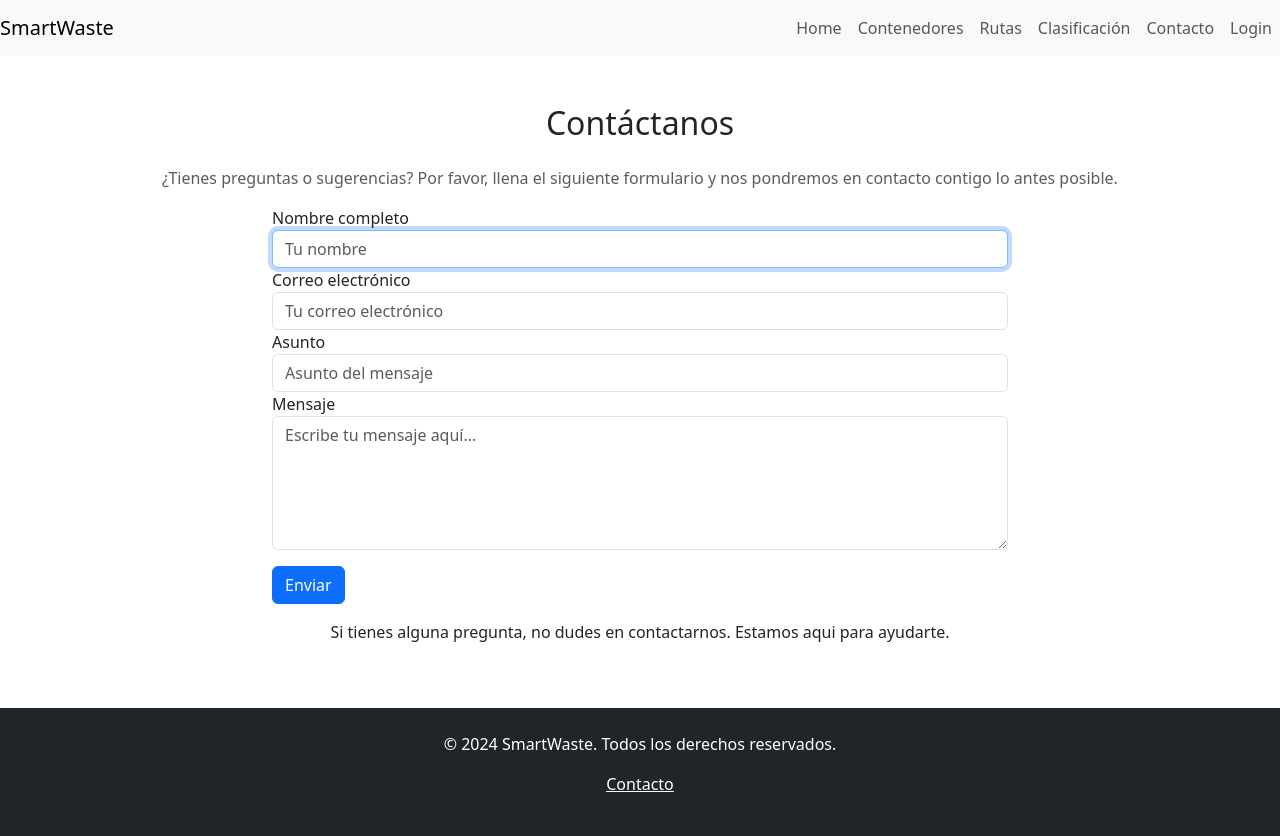
After one commit to BrayanQuinonesGuerrero/smart_waste, a Django app: page /contact/ in a window 1280 px wide. The commit adds this page. Run offline with Django 4.2, Linux system fonts and the light colour scheme; some libraries are stand-ins or nearby versions.

Commit message:
adding the contact page

```diff
--- a/core/urls.py
+++ b/core/urls.py
@@ -1,10 +1,11 @@
 from django.contrib import admin
 from django.urls import path
 
-from .views import HomeView
+from .views import HomeView, ContactView
 
 
 urlpatterns = [
     path('admin/', admin.site.urls),
     path('', HomeView.as_view(), name='home'),
+    path('contact/', ContactView.as_view(), name='contact'),
 ]
--- a/core/views.py
+++ b/core/views.py
@@ -3,3 +3,7 @@ from django.views.generic import TemplateView
 
 class HomeView(TemplateView):
     template_name = 'home/index.html'
+
+
+class ContactView(TemplateView):
+    template_name = 'home/contact.html'
--- /dev/null
+++ b/templates/home/contact.html
@@ -0,0 +1,47 @@
+{% extends "layouts/base.html" %}
+
+
+{% block title %}
+    Contact
+{% endblock title %}
+
+
+{% block content %}
+
+    <!-- Contact Form Section -->
+    <section class="py-5">
+        <div class="container">
+            <h2 class="text-center mb-4">Contáctanos</h2>
+            <p class="text-center text-muted">¿Tienes preguntas o sugerencias? Por favor, llena el siguiente formulario y nos pondremos en contacto contigo lo antes posible.</p>
+
+            <div class="row justify-content-center">
+                <div class="col-md-8">
+                    <form method="post" action="{% url 'contact' %}">
+                        {% csrf_token %}
+                        <div class="form-group">
+                            <label for="name">Nombre completo</label>
+                            <input type="text" class="form-control" id="name" name="name" placeholder="Tu nombre" required autofocus>
+                        </div>
+                        <div class="form-group">
+                            <label for="email">Correo electrónico</label>
+                            <input type="email" class="form-control" id="email" name="email" placeholder="Tu correo electrónico" required>
+                        </div>
+                        <div class="form-group">
+                            <label for="subject">Asunto</label>
+                            <input type="text" class="form-control" id="subject" name="subject" placeholder="Asunto del mensaje" required>
+                        </div>
+                        <div class="form-group">
+                            <label for="message">Mensaje</label>
+                            <textarea class="form-control" id="message" name="message" rows="5" placeholder="Escribe tu mensaje aquí..." required></textarea>
+                        </div>
+                        <button type="submit" class="btn btn-primary btn-block mt-3">Enviar</button>
+                        <div class="text-center mt-3">
+                            <p>Si tienes alguna pregunta, no dudes en contactarnos. Estamos aqui para ayudarte.</p>
+                        </div>
+                    </form>
+                </div>
+            </div>
+        </div>
+    </section>
+
+{% endblock content %}
--- a/templates/layouts/partials/footer.html
+++ b/templates/layouts/partials/footer.html
@@ -3,7 +3,7 @@
     <div class="container text-center">
         <p>&copy; 2024 SmartWaste. Todos los derechos reservados.</p>
         <p>
-            <a href="#" class="text-white mr-3">Contacto</a>
+            <a href="{% url "contact" %}" class="text-white mr-3">Contacto</a>
             <a href="#" class="text-white mr-3"><i class="fab fa-facebook-f"></i></a>
             <a href="#" class="text-white mr-3"><i class="fab fa-twitter"></i></a>
             <a href="#" class="text-white"><i class="fab fa-linkedin-in"></i></a>
--- a/templates/layouts/partials/navbar.html
+++ b/templates/layouts/partials/navbar.html
@@ -20,7 +20,7 @@
                 <a class="nav-link" href="#">Clasificación</a>
             </li>
             <li class="nav-item {% if request.path == '/contacto/' %}active{% endif %}">
-                <a class="nav-link" href="#">Contacto</a>
+                <a class="nav-link" href="{% url "contact" %}">Contacto</a>
             </li>
             {% if user.is_authenticated %}
                 <li class="nav-item">
```
